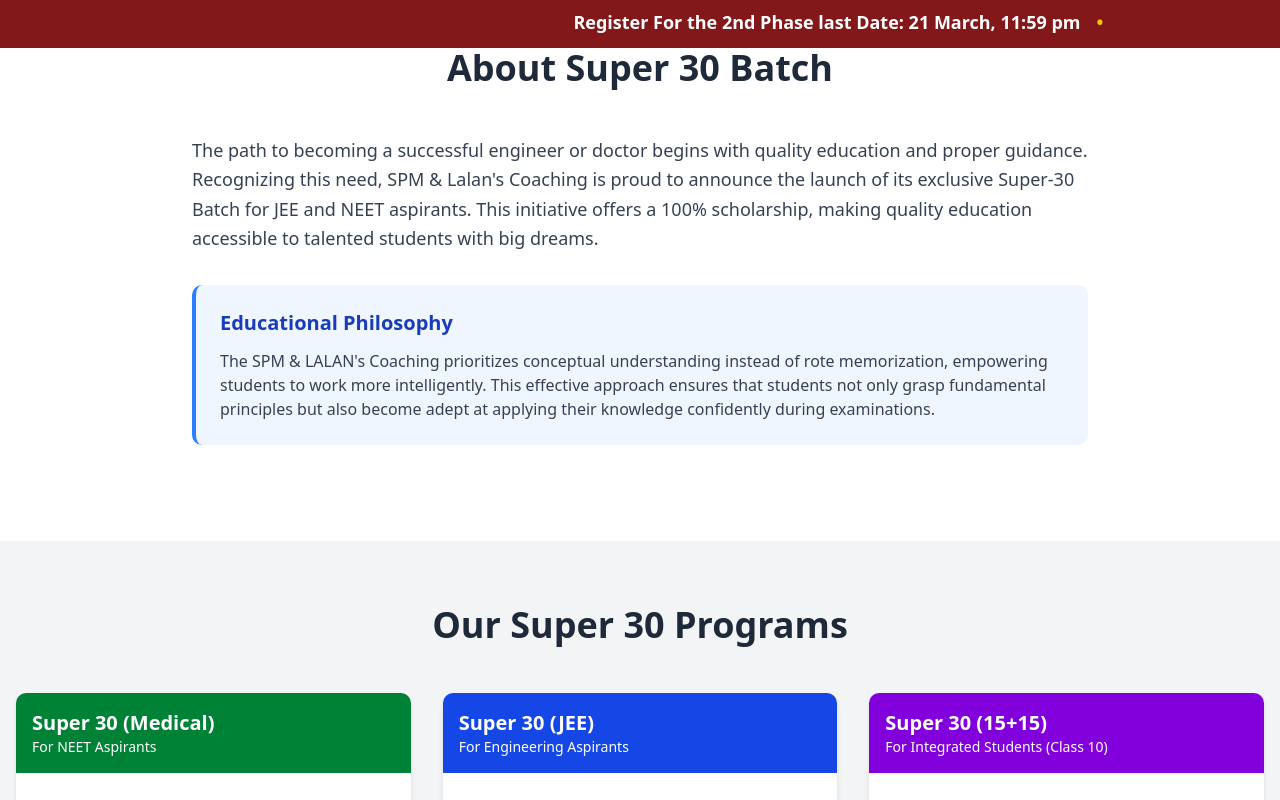
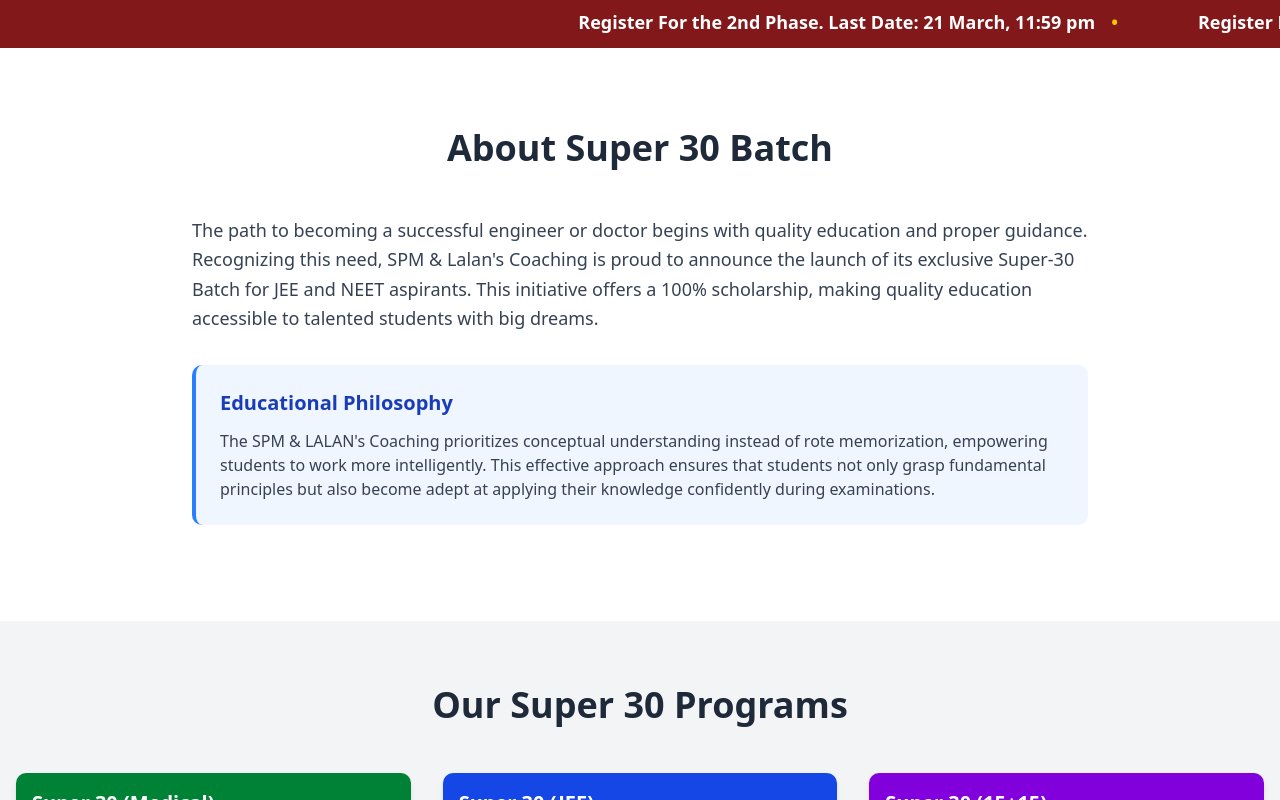
Before and after one commit to DOCTOR29/spm-nextjs, a Next.js app: page /super-30-lp in a window 1280 px wide. Shown: the top 800 px of the page. Built offline with nearby package versions, Linux system fonts and the light colour scheme.

Commit message:
2nd phase

```diff
--- a/app/component/NewsTicker.tsx
+++ b/app/component/NewsTicker.tsx
@@ -7,7 +7,7 @@
 
 export function NewsTicker({ news, speed = 1905 }: NewsTickerProps) {
   return (
-    <div className="relative -mt-16 pt-2 overflow-hidden bg-red-900 text-white font-bold h-12">
+    <div className="relative -mt-16 pt-2 mb-20 overflow-hidden bg-red-900 text-white font-bold h-12">
       <div
         className="whitespace-nowrap animate-scroll inline-block"
         style={{
--- a/app/super-30-lp/page.tsx
+++ b/app/super-30-lp/page.tsx
@@ -81,7 +81,7 @@
 
       {/* Introduction Section */}
       <section id="about" className="py-16 bg-white">
-        <NewsTicker news={['Register For  the  2nd Phase last Date: 21 March, 11:59 pm']}/>
+        <NewsTicker speed={100} news={['Register For  the  2nd Phase. Last Date: 21 March, 11:59 pm','Register For  the  2nd Phase. Last Date: 21 March, 11:59 pm','Register For  the  2nd Phase. Last Date: 21 March, 11:59 pm',]}/>
         <div className="container mx-auto px-4">
           <h2 className="text-3xl md:text-4xl font-bold text-center mb-12 text-gray-800">About Super 30 Batch</h2>
           <div className="max-w-4xl mx-auto">
```
